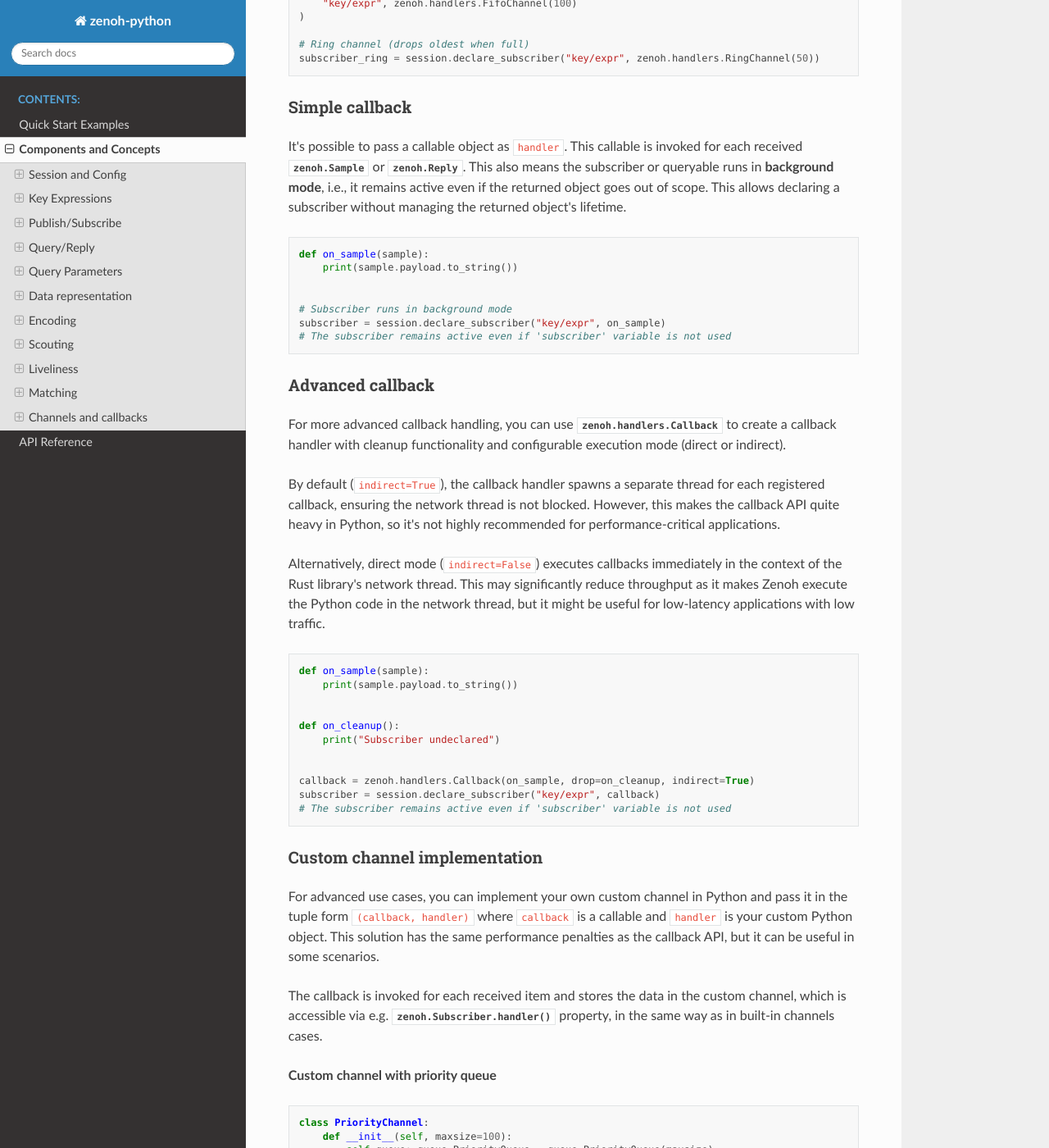
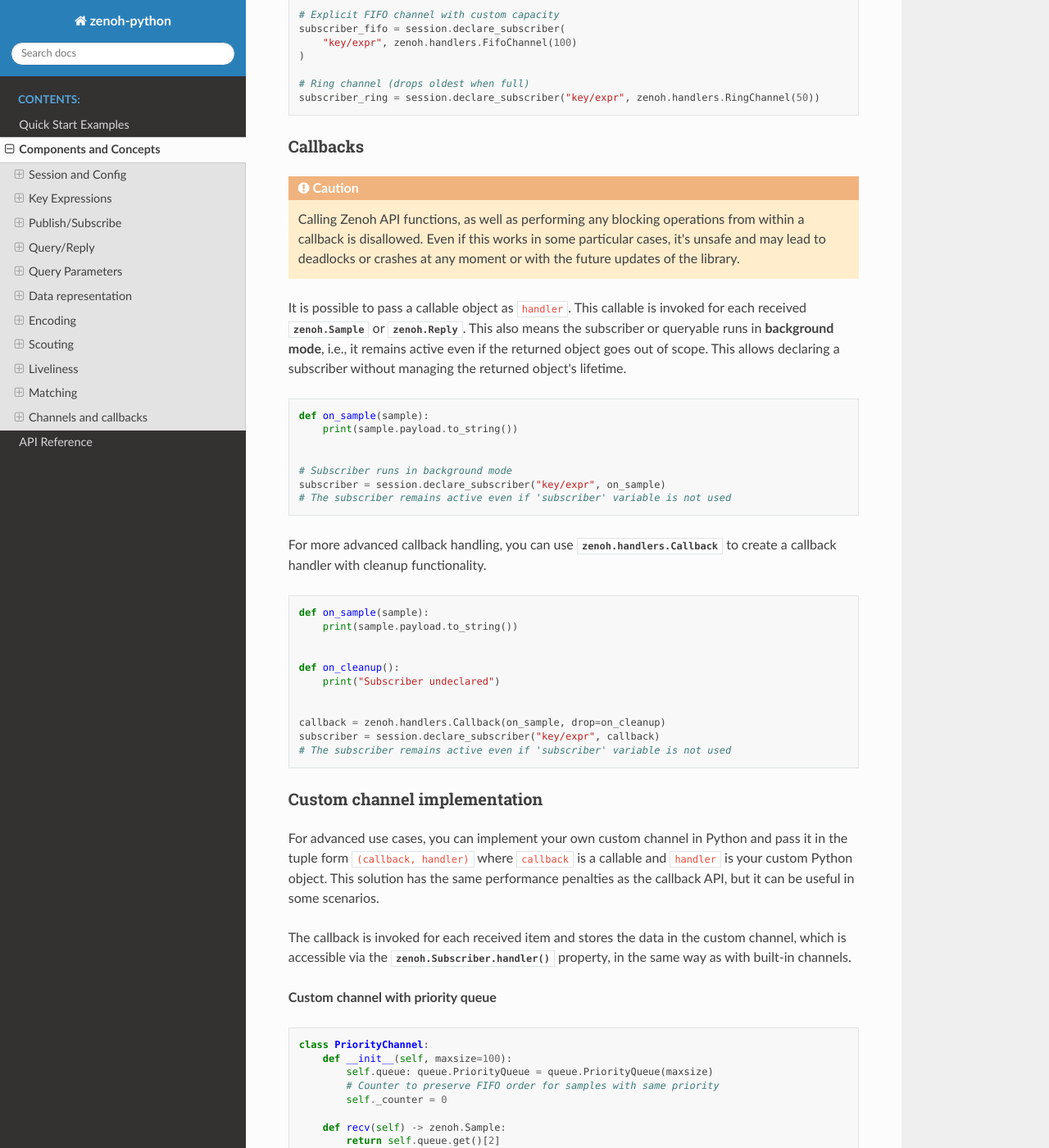
Before and after one commit to eclipse-zenoh/zenoh-python, a Sphinx documentation site: the page built from docs/concepts.rst, in a window 1280 px wide and 1400 px high, scrolled down 10614 px. Shown: the whole window at 82% size. Built offline with Sphinx 7.4.7 and the Read the Docs theme 3.1.0, drawn with Linux system fonts in a browser that asks for light colours; some of the changed text lies outside the part shown.

Commit message:
indirect is unstable

```diff
--- a/docs/concepts.rst
+++ b/docs/concepts.rst
@@ -70,6 +70,7 @@
 - ``**`` matches any number of chunks (including zero chunks)
 
 For example:
+
 - ``robot/sensor/*`` matches ``robot/sensor/temp``, ``robot/sensor/humidity``, etc.
 - ``robot/**`` matches ``robot/sensor/temp``, ``robot/actuator/motor``, ``robot/status``, etc.
 
@@ -444,8 +445,8 @@
 By default, the ``handler`` parameter is ``None``, which uses
 :class:`zenoh.handlers.DefaultHandler` (a FIFO channel with default capacity).
 
-Using channels
-~~~~~~~~~~~~~~
+Channels
+~~~~~~~~
 
 When constructed with a :class:`zenoh.handlers.FifoChannel` or :class:`zenoh.handlers.RingChannel`
 as ``handler`` (or using the default one), the returned object is iterable
@@ -460,10 +461,16 @@
    :start-after: [channels]
    :end-before: # [channels]
 
-Simple callback
-~~~~~~~~~~~~~~~
+Callbacks
+~~~~~~~~~
 
-It's possible to pass a callable object as ``handler``. This callable is invoked for each received
+.. caution::
+
+   Calling Zenoh API functions, as well as performing any blocking operations from within a callback is disallowed.
+   Even if this works in some particular cases, it's unsafe and may lead to deadlocks or crashes at any moment or with
+   the future updates of the library.
+
+It is possible to pass a callable object as ``handler``. This callable is invoked for each received
 :class:`zenoh.Sample` or :class:`zenoh.Reply`. This also means the subscriber or queryable runs in
 **background mode**, i.e., it remains active even if the returned object
 goes out of scope. This allows declaring a subscriber without managing the
@@ -475,22 +482,8 @@
    :end-before: # [callback_simple]
 
 
-Advanced callback
-~~~~~~~~~~~~~~~~~
-
 For more advanced callback handling, you can use :class:`zenoh.handlers.Callback`
-to create a callback handler with cleanup functionality and
-configurable execution mode (direct or indirect).
-
-By default (``indirect=True``), the callback handler spawns a separate thread for
-each registered callback, ensuring the network thread is not blocked. However, this
-makes the callback API quite heavy in Python, so it's not highly recommended for
-performance-critical applications.
-
-Alternatively, direct mode (``indirect=False``) executes callbacks immediately in
-the context of the Rust library's network thread. This may significantly reduce
-throughput as it makes Zenoh execute the Python code in the network thread,
-but it might be useful for low-latency applications with low traffic.
+to create a callback handler with cleanup functionality.
 
 .. literalinclude:: examples/callback_advanced.py
    :language: python
@@ -507,8 +500,8 @@
 callback API, but it can be useful in some scenarios.
 
 The callback is invoked for each received item and stores the data in the custom channel,
-which is accessible via e.g. :meth:`zenoh.Subscriber.handler` property, in the same way
-as in built-in channels cases.
+which is accessible via the :meth:`zenoh.Subscriber.handler` property, in the same way
+as with built-in channels.
 
 **Custom channel with priority queue**
 
--- a/docs/examples/callback_advanced.py
+++ b/docs/examples/callback_advanced.py
@@ -26,7 +26,7 @@
     print("Subscriber undeclared")
 
 
-callback = zenoh.handlers.Callback(on_sample, drop=on_cleanup, indirect=True)
+callback = zenoh.handlers.Callback(on_sample, drop=on_cleanup)
 subscriber = session.declare_subscriber("key/expr", callback)
 # The subscriber remains active even if 'subscriber' variable is not used
 # [callback_advanced]
```
Also changed, not shown: 1 other file.
